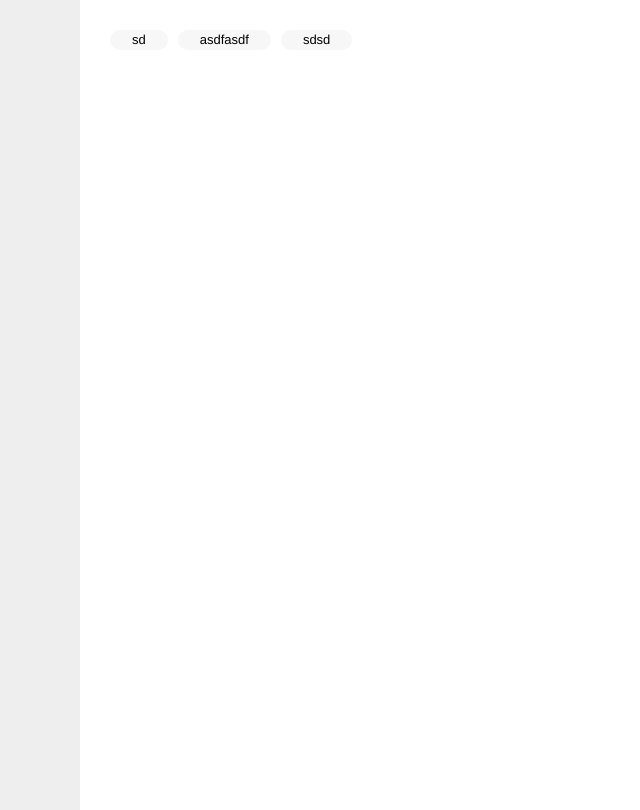
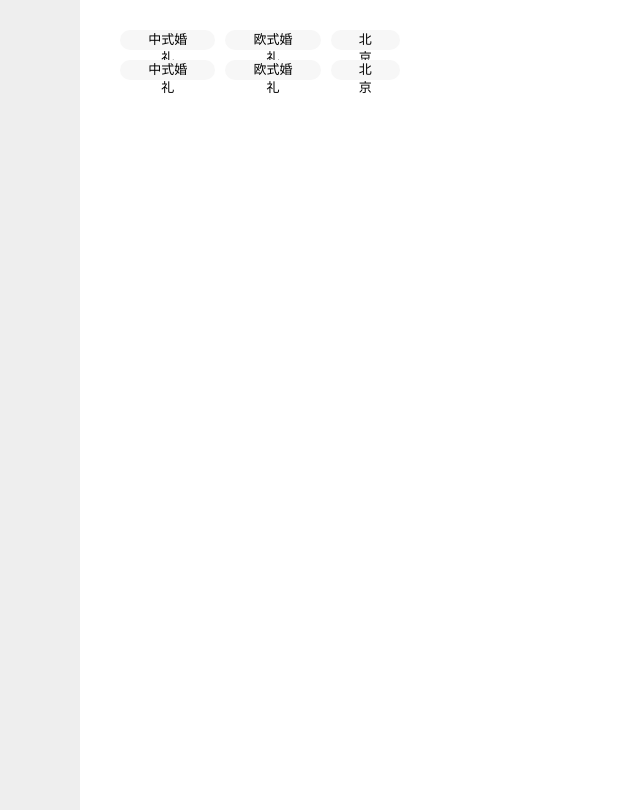
Before and after one commit to wangmengling/desk, a React (Create React App) app: page / in a window 1280 px wide. Shown: the whole page, without its empty margins (0-640 px from the left). Built offline with nearby package versions, Linux system fonts and the light colour scheme.

Commit message:
commit
commit

```diff
--- a/src/modules/case/Category.js
+++ b/src/modules/case/Category.js
@@ -23,7 +23,6 @@ class Category extends Component {
     }
 
     selectAction(isSelect,selectIndex) {
-        console.log(isSelect);
         this.setState({
             selectIndex:selectIndex,
             isSelect:isSelect,
--- a/src/modules/case/Filter.js
+++ b/src/modules/case/Filter.js
@@ -1,12 +1,16 @@
 import React,{ Component } from "react";
 import Category from "./Category";
+import  "./Filter.less";
 
 class Filter extends Component {
     render() {
         return (
             <div className="Filter">
-                <div className="Category">
-                    <Category values={["sd","asdfasdf","sdsd"]}/>
+                <div className="FilterCategory">
+                    <Category values={["中式婚礼","欧式婚礼","北京"]}/>
+                </div>
+                <div className="FilterCategory">
+                    <Category values={["中式婚礼","欧式婚礼","北京"]}/>
                 </div>
             </div>
         )
--- /dev/null
+++ b/src/modules/case/Filter.less
@@ -0,0 +1,5 @@
+.Filter {
+    .FilterCategory {
+        margin: 10px;
+    }
+}
```
